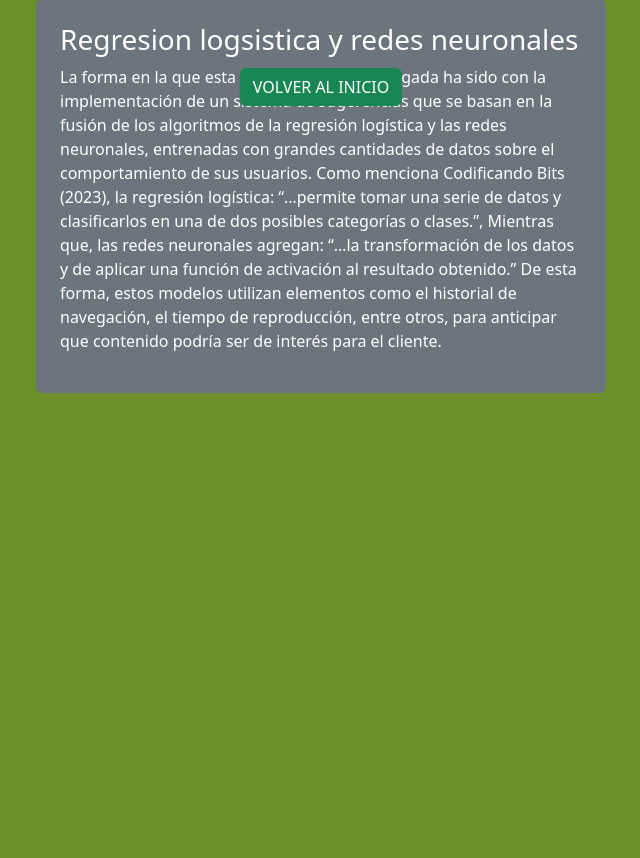
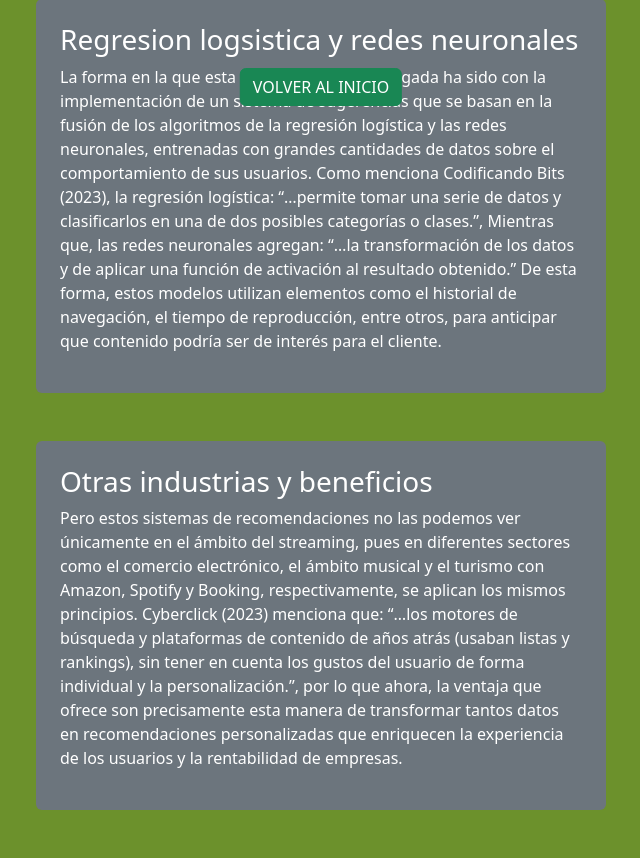
Before and after one commit to SantiagoTorresGonzalez/MachineLearning601N, a Flask app: page /TercerCaso in a window 1280 px wide. Shown: the part 678-1536 px from the top of the page, without its empty margins (319-959 px from the left). Before the commit the page ends 1071 px from the top, so only its background shows below. Run offline with Flask 3, Linux system fonts and the light colour scheme.

Commit message:
12:35 AM, Se termina de redactar el ultimo parrafo del tercer caso con ejemplos y beneficios de este mismo.

```diff
--- a/A3_CasosUsoMLSupervisado/templates/TercerCaso.html
+++ b/A3_CasosUsoMLSupervisado/templates/TercerCaso.html
@@ -57,8 +57,21 @@
             podría ser de interés para el cliente.
         </p>
         </div>
-
-
+      </div><div class="d-flex justify-content-center w50000 mt-5">
+        <div class="bg-secondary text-white p-4 rounded w-50 h-25">
+        <h3>Otras industrias y beneficios</h3>
+        <p>
+            Pero estos sistemas de recomendaciones no las podemos ver únicamente en el ámbito del
+            streaming, pues en diferentes sectores como el comercio electrónico, el ámbito musical y el
+            turismo con Amazon, Spotify y Booking, respectivamente, se aplican los mismos principios.
+            Cyberclick (2023) menciona que: “…los motores de búsqueda y plataformas de contenido de años
+            atrás (usaban listas y rankings), sin tener en cuenta los gustos del usuario de forma
+            individual y la personalización.”, por lo que ahora, la ventaja que ofrece son precisamente
+            esta manera de transformar tantos datos en recomendaciones personalizadas que enriquecen la
+            experiencia de los usuarios y la rentabilidad de empresas.
+        </p>
+        </div>
+      </div>
     </div>
     <script src="https://cdn.jsdelivr.net/npm/bootstrap@5.3.8/dist/js/bootstrap.bundle.min.js"></script>
 <body>
```
